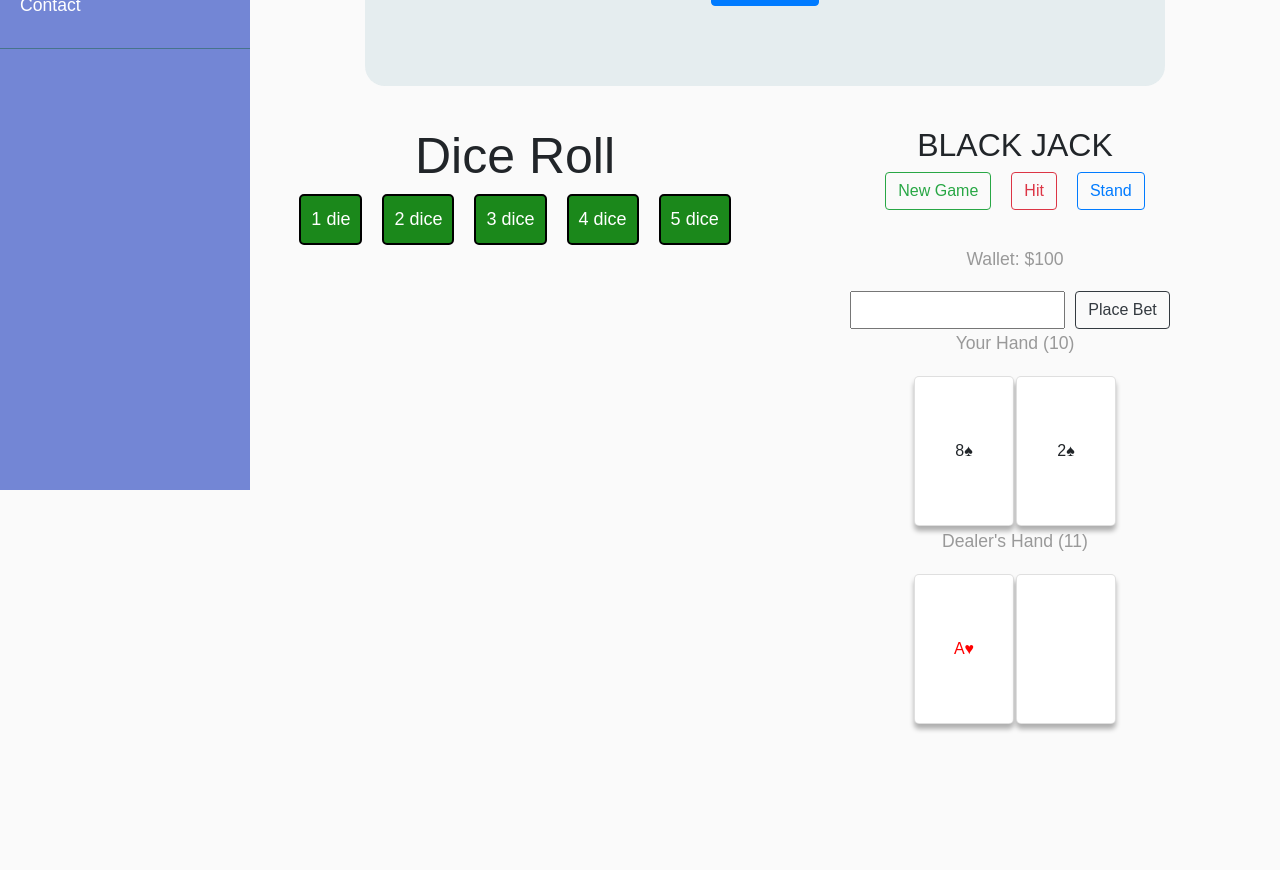
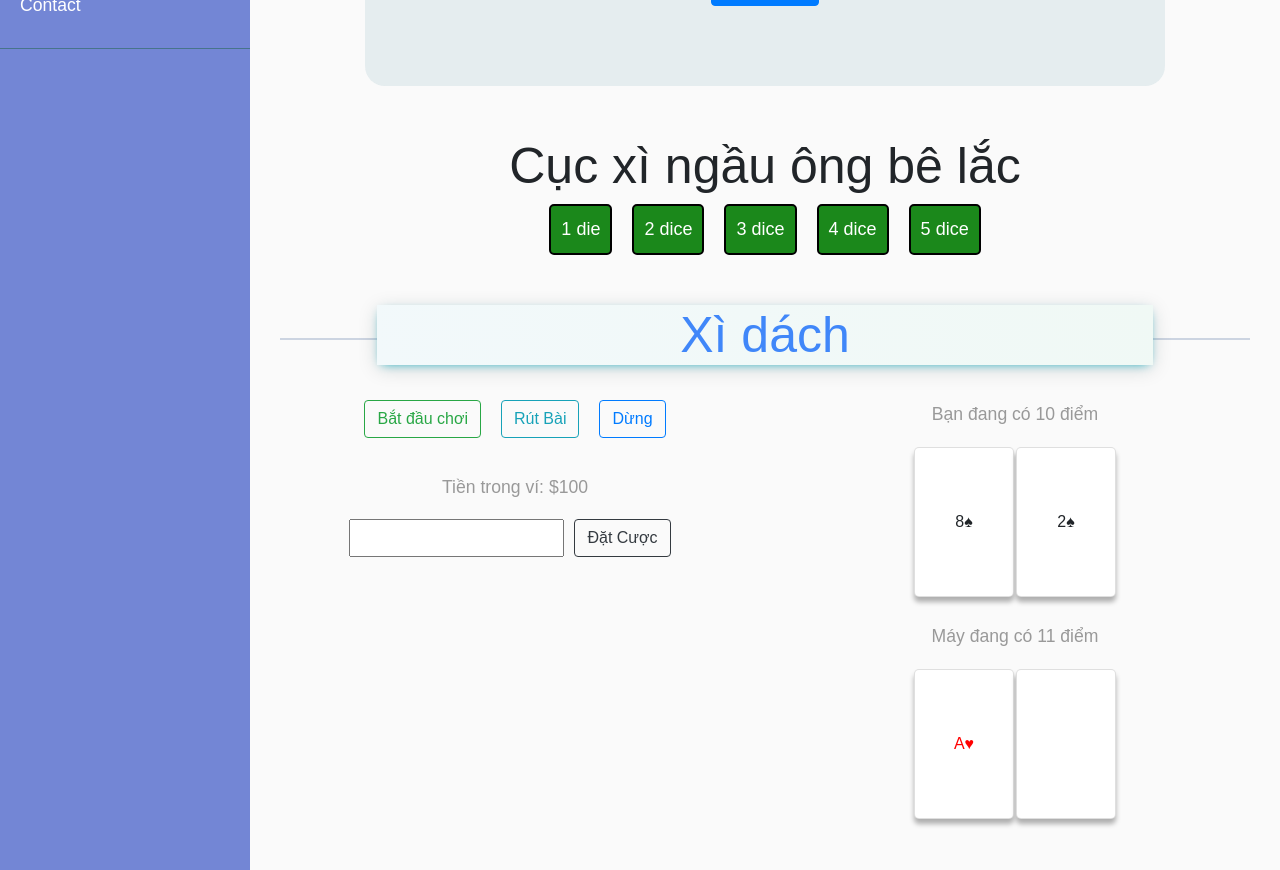
Before and after one commit to Quill0034/xuc-xac, a React (Create React App) app: page / in a window 1280 px wide. Shown: the part 360-1230 px from the top of the page. Before the commit the page ends 1101 px from the top, so only its background shows below. Built offline with nearby package versions, Linux system fonts and the light colour scheme.

Commit message:
xuc xac tieng anh

```diff
--- a/src/App.css
+++ b/src/App.css
@@ -44,12 +44,19 @@
   margin: 0 auto;
 }
 
-.card, .card-red {
-  /* padding: 0px;
-  -webkit-box-shadow: 0 5px 5px 0 rgba(0,0,0,0.3);
+.main-card {
+  border-style: solid;
+  border-width: 2px;
+  border-left: none;
+  border-right:none;
+  border-bottom: none;
+  border-color: #ccd4e1;
+}
+
+.small-card {
+  padding: 0px;
   margin-top: 10px;
   border-radius: 0.6rem;
-
   position: relative;
   display: -ms-flexbox;
   display: flex;
@@ -57,8 +64,25 @@
   flex-direction: column;
   min-width: 0;
   word-wrap: break-word;
-  background-color: #fff;
-  background-clip: border-box;
-  border: 1px solid rgba(0,0,0,.125); */
+  background-color: transparent;
+}
 
+.header {
+    text-align: center;
+    width: 80%;
+    position: relative;
+    top: -35px;
+    margin: auto;
+    background-image: linear-gradient(60deg, rgb(242, 249, 251), rgb(240, 249, 245));
+    box-shadow: 0 4px 20px 0 rgba(0,0,0,.14), 0 3px 10px -5px rgba(0,188,212);
+    color: #4087f9;
+    text-shadow: 0 1px 2px rgba(black,.15);
 }
+
+
+.highlight {
+  color: #4087f9;
+  text-shadow: 0 1px 2px rgba(black,.15);
+  font-weight: bold;
+  font-size: 1.5em;
+}
--- a/src/App.js
+++ b/src/App.js
@@ -11,27 +11,26 @@ export default class App extends React.Component {
     return (
       <>
       <Navigation/>
-      <div className="wrapper" style={{height: '100vh'}}>
+      <div className="wrapper" style={{height: '100%'}}>
         <Sidebar />
 
         <div className="container"  style={{marginTop: '5rem', width: '100%'}}>
         <div className="container" id="promo">
           <div class="jumbotron">
-              <h1>Lucky App</h1>
+              <h1>Trò chơi may rủi</h1>
               <p>Nullam id dolor id nibh ultricies vehicula ut id elit. Cras justo odio, dapibus ac facilisis in, egestas eget quam.</p>
               <p><a class="btn btn-primary" role="button">Learn more</a></p>
           </div>
         </div>
         <div className="container" style={{textAlign:'center'}}>
-          <div className="row">
-            <div className="col-md-6">
               <Xucxac/>
-            </div>
-            <div className="col-md-6">
+        </div>
+        <div className="container" style={{textAlign:'center'}}>
               <Blackjack/>
-            </div>
-          </div>
-          </div>
+              </div>
+
+
+
         </div>
       </div>
       </>
--- a/src/blackjack.js
+++ b/src/blackjack.js
@@ -63,7 +63,7 @@ export default class Blackjack extends React.Component {
             message: null
           });
         } else {
-          this.setState({ message: 'Game over! You are broke! Please start a new game.' });
+          this.setState({ message: 'Hết tiền cmnr! nhấn Bắt đầu chơi để chơi lại' });
         }
       } else {
         const deck = this.generateDeck();
@@ -94,9 +94,9 @@ export default class Blackjack extends React.Component {
       const currentBet = this.state.inputValue;
 
       if (currentBet > this.state.wallet) {
-        this.setState({ message: 'Insufficient funds to bet that amount.' });
+        this.setState({ message: 'Không đủ tiền!' });
       } else if (currentBet % 1 !== 0) {
-        this.setState({ message: 'Please bet whole numbers only.' });
+        this.setState({ message: 'Đặt số chẵn thôi!!!' });
       } else {
         // Deduct current bet from wallet
         const wallet = this.state.wallet - currentBet;
@@ -113,15 +113,15 @@ export default class Blackjack extends React.Component {
           player.count = this.getCount(player.cards);
 
           if (player.count > 21) {
-            this.setState({ player, gameOver: true, message: 'BUST!' });
+            this.setState({ player, gameOver: true, message: 'Ngoác cmnr!' });
           } else {
             this.setState({ deck: updatedDeck, player });
           }
         } else {
-          this.setState({ message: 'Please place bet.' });
+          this.setState({ message: 'Đặt cược đê.' });
         }
       } else {
-        this.setState({ message: 'Game over! Please start a new game.' });
+        this.setState({ message: 'Hết tiền cmnr! nhấn bắt đầu chơi để chơi lại.' });
       }
     }
 
@@ -179,7 +179,7 @@ export default class Blackjack extends React.Component {
             dealer,
             wallet: this.state.wallet + this.state.currentBet * 2,
             gameOver: true,
-            message: 'Dealer bust! You win!'
+            message: 'Cái ngoác cmnr! Bạn thắng'
           });
         } else {
           const winner = this.getWinner(dealer, this.state.player);
@@ -187,10 +187,10 @@ export default class Blackjack extends React.Component {
           let message;
 
           if (winner === 'dealer') {
-            message = 'Dealer wins...';
+            message = 'Máy thắnng...';
           } else if (winner === 'player') {
             wallet += this.state.currentBet * 2;
-            message = 'You win!';
+            message = 'Chúc mừng! Bạn đã thắng';
           } else {
             wallet += this.state.currentBet;
             message = 'Push.';
@@ -205,7 +205,7 @@ export default class Blackjack extends React.Component {
           });
         }
       } else {
-        this.setState({ message: 'Game over! Please start a new game.' });
+        this.setState({ message: 'Thua cmnr! .' });
       }
     }
 
@@ -257,32 +257,38 @@ export default class Blackjack extends React.Component {
 
       return (
         <>
-          <h2 style={{textAlign:'center'}}>BLACK JACK</h2>
+        <div className="main-card" style={{marginTop: '3rem'}}>
+        <h1 className="header" style={{textAlign:'center'}}>Xì dách</h1>
+          <div className="row">
+        <div className="col-md-6">
           <div className="buttons">
-            <button className="btn btn-outline-success" onClick={() => {this.startNewGame()}}>New Game</button>
-            <button className="btn btn-outline-danger" onClick={() => {this.hit()}}>Hit</button>
-            <button className="btn btn-outline-primary" onClick={() => {this.stand()}}>Stand</button>
+            <button className="btn btn-outline-success" onClick={() => {this.startNewGame()}}>Bắt đầu chơi</button>
+            <button className="btn btn-outline-info" onClick={() => {this.hit()}}>Rút Bài</button>
+            <button className="btn btn-outline-primary" onClick={() => {this.stand()}}>Dừng</button>
           </div>
 
-          <p>Wallet: ${ this.state.wallet }</p>
+          <p>Tiền trong ví: ${ this.state.wallet }</p>
           {
             !this.state.currentBet ?
             <div className="input-bet">
               <form>
                 <input type="text" name="bet" placeholder="" value={this.state.inputValue} onChange={this.inputChange.bind(this)}/>
               </form>
-              <button className="btn btn-outline-dark" onClick={() => {this.placeBet()}}>Place Bet</button>
+              <button className="btn btn-outline-dark" onClick={() => {this.placeBet()}}>Đặt Cược</button>
             </div>
             : null
           }
           {
             this.state.gameOver ?
             <div className="buttons">
-              <button onClick={() => {this.startNewGame('continue')}}>Continue</button>
+              <button className="btn btn-outline-info" onClick={() => {this.startNewGame('continue')}}>Chơi tiếp</button>
             </div>
             : null
           }
-          <p>Your Hand ({ this.state.player.count })</p>
+          <p className="highlight">{ this.state.message }</p>
+          </div>
+          <div className="col-md-6">
+          <p>Bạn đang có { this.state.player.count } điểm</p>
           <table className="cards">
             <tr>
               { this.state.player.cards.map((card, i) => {
@@ -291,7 +297,7 @@ export default class Blackjack extends React.Component {
             </tr>
           </table>
 
-          <p>Dealer's Hand ({ this.state.dealer.count })</p>
+          <p style={{marginTop:'1.5rem'}}>Máy đang có { this.state.dealer.count } điểm</p>
           <table className="cards">
             <tr>
               { this.state.dealer.cards.map((card, i) => {
@@ -300,7 +306,10 @@ export default class Blackjack extends React.Component {
             </tr>
           </table>
 
-          <p>{ this.state.message }</p>
+
+          </div>
+          </div>
+          </div>
         </>
       );
     }
--- a/src/xucxac.js
+++ b/src/xucxac.js
@@ -31,8 +31,8 @@ export default class Xucxac extends React.Component {
   render() {
     return (
 
-      <>
-        <h1>Dice Roll</h1>
+      <div className="small-card">
+        <h1>Cục xì ngầu ông bê lắc</h1>
         <div className="buttons">
         {[1, 2, 3, 4, 5].map(number => {
             let text = number === 1? "die" : "dice";
@@ -57,7 +57,7 @@ export default class Xucxac extends React.Component {
             this.state.numberOfDice ? (
 
               <h2>
-                Roll Total: <span className="sum">{this.state.rollSum}</span>
+                Tổng điểm: <span className="sum">{this.state.rollSum}</span>
                 / {" "}
                 {this.state.numberOfDice * 6}
               </h2>
@@ -65,7 +65,7 @@ export default class Xucxac extends React.Component {
             ) : null
           }
            </div>
-      </>
+      </div>
     );
   }
 }
```
Also changed, not shown: src/blackjack.css (+0 -7 lines).
